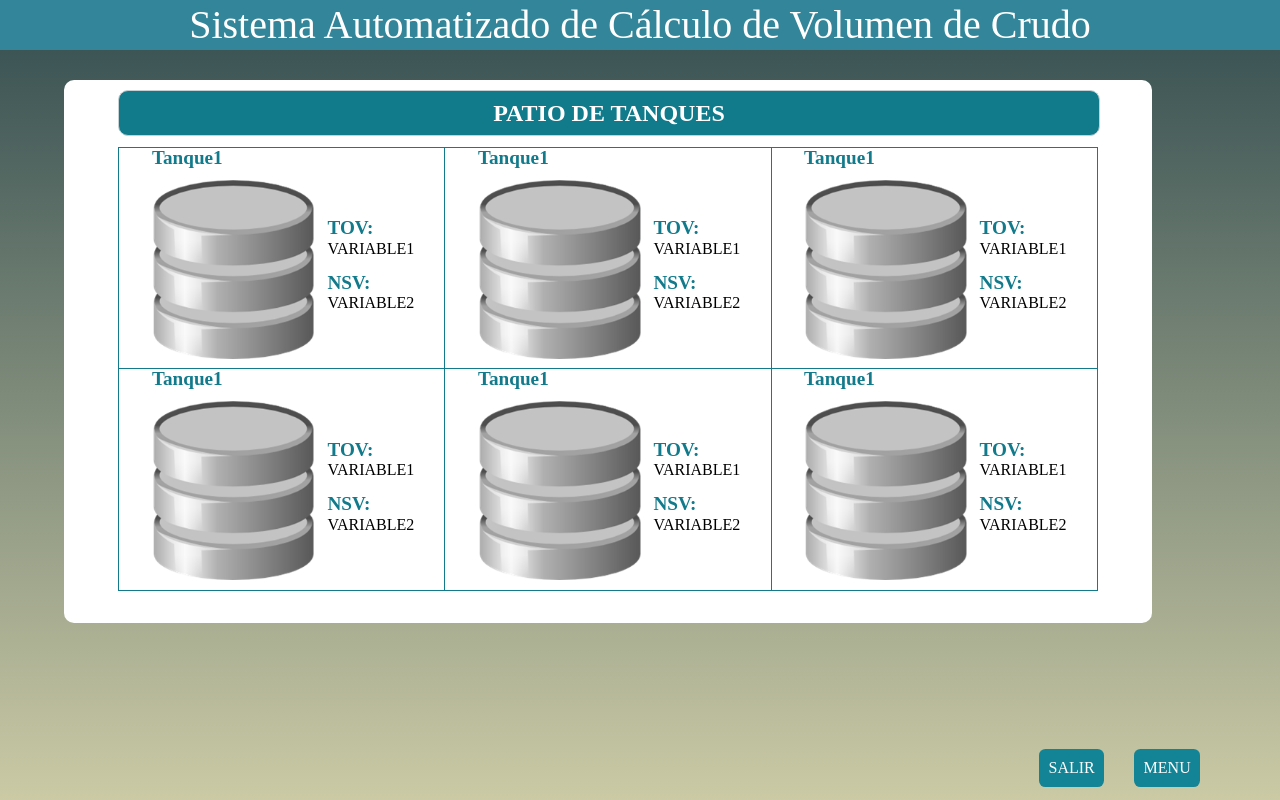
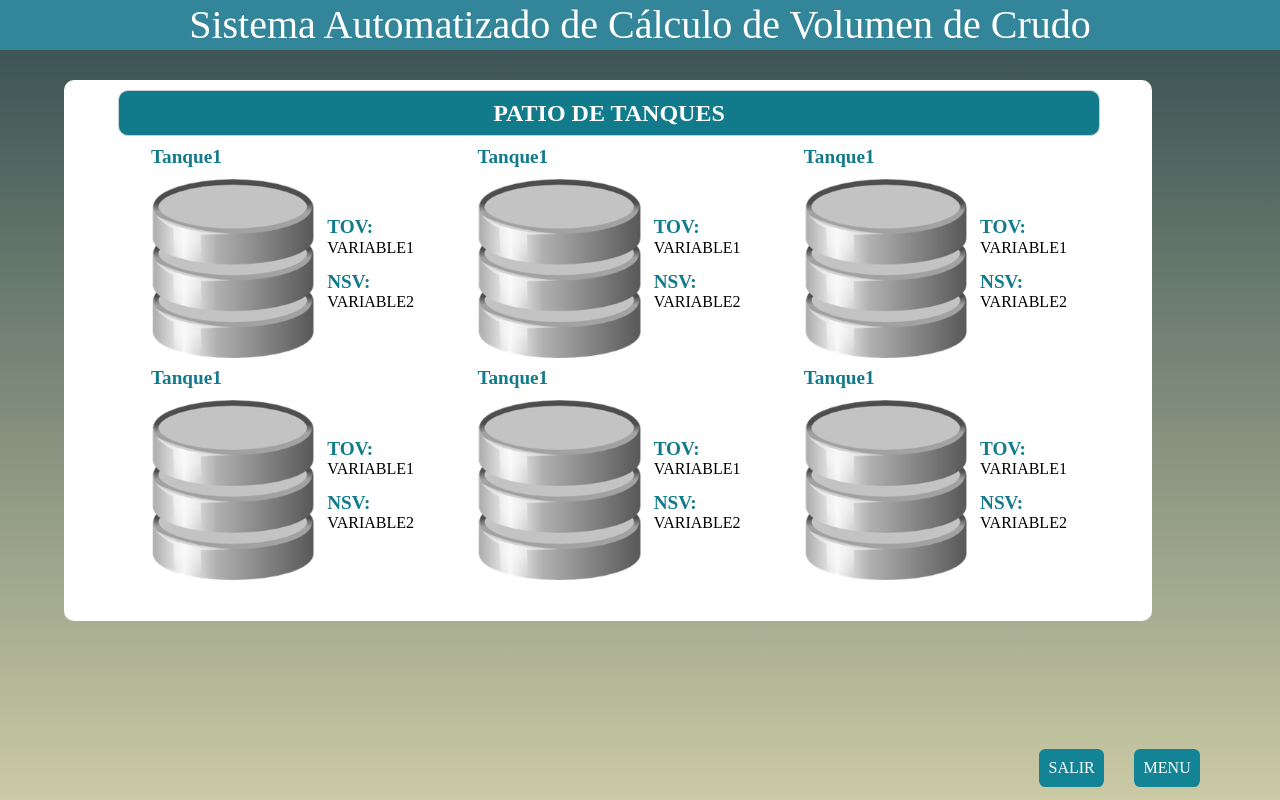
Before and after one commit to grgmm/sacvc, a Django app: page /grupo in a window 1280 px wide; the page is wider, and only the part inside the window is pictured. Run offline with Django 3.2, Linux system fonts and the light colour scheme; some libraries are stand-ins or nearby versions.

Commit message:
23/04/2017

```diff
--- a/static/css/grupo_tk.css
+++ b/static/css/grupo_tk.css
@@ -37,7 +37,7 @@ html, body {
 }
 
 #tablaExterna td {
-	border: 1px solid #117a8b;
+	/*border: 1px solid #117a8b;*/
 	height: 40%;
 	width: 33%;
 }
```
